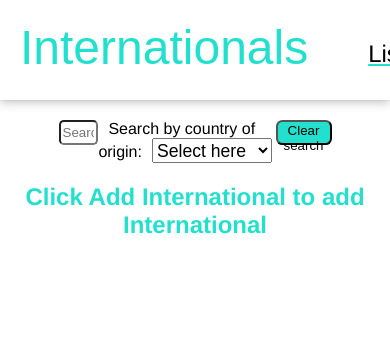
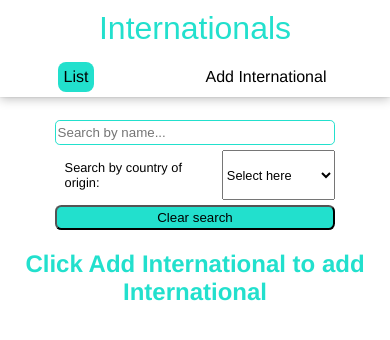
Before and after one commit to manojsatya/Internationals, a React (Create React App) app: page / in a window 390 px wide. Shown: the top 340 px of the page. Built offline with nearby package versions, Linux system fonts and the light colour scheme; no server answers.

Commit message:
Added responsiveness

```diff
--- a/src/components/Add.js
+++ b/src/components/Add.js
@@ -52,7 +52,7 @@ export default function Add() {
           </SelectStyled>
           <FormWarnings>{countryWarning}</FormWarnings>
         </section>
-        <button type="submit">Add</button>
+        <AddButtonStyled type="submit">Add</AddButtonStyled>
       </FormStyled>
     </AddPageStyled>
   );
@@ -86,8 +86,10 @@ const AddPageStyled = styled.div`
   margin-top: 120px;
 `;
 const InputStyled = styled.input`
-  width: 200px;
+  width: 180px;
   height: 30px;
+  border: 1px solid var(--colorTheme);
+  outline: none;
 `;
 
 const FormStyled = styled.form`
@@ -108,8 +110,13 @@ const SelectStyled = styled.select`
   height: 30px;
   outline: none;
   font-size: 1.1rem;
+  border: 1px solid var(--colorTheme);
 `;
 
 const FormWarnings = styled.p`
   color: red;
 `;
+
+const AddButtonStyled = styled.button`
+  background-color: var(--colorTheme);
+`;
--- a/src/components/Define.js
+++ b/src/components/Define.js
@@ -59,12 +59,16 @@ export default function Define() {
               </TableCell>
             </TableRow>
           </TableHead>
-          <TableBody className={classes.rows}>
+          <TableBody>
             {notFriendsList.map(member => (
-              <TableRow key={member._id}>
-                <TableCell align="center">{member.name}</TableCell>
-                <TableCell align="center">{member.country}</TableCell>
-                <TableCell align="center">
+              <TableRow key={member._id} className={classes.rows}>
+                <TableCell align="center" className={classes.cell}>
+                  {member.name}
+                </TableCell>
+                <TableCell align="center" className={classes.cell}>
+                  {member.country}
+                </TableCell>
+                <TableCell align="center" className={classes.cell}>
                   <button
                     className={classes.profileButton}
                     onClick={() => handleAddFriend(member)}
@@ -93,35 +97,61 @@ const DefinePageStyled = styled.div`
 `;
 const HeadlineStyled = styled.h2`
   text-align: center;
+  @media only screen and (max-width: 620px) {
+    font-size: 0.8rem;
+  }
 `;
 
 //Table styled using MaterialUI
 const useStyles = makeStyles({
   root: {
     width: "80%",
-    // overflowX: "auto",
     margin: "0 auto",
-    marginTop: "10px"
-  },
-  table: {
-    minWidth: 650
+    marginTop: "10px",
+    "@media(max-width: 450px)": {
+      textAlign: "center"
+    },
+    "@media(max-width: 400px)": {
+      fontSize: "0.6rem"
+    }
   },
   head: {
-    backgroundColor: "#22e0cd"
+    backgroundColor: "var(--colorTheme)"
   },
   headerFont: {
     fontSize: "1.2rem",
-    color: "white"
+    color: "white",
+    "@media(max-width: 820px)": {
+      fontSize: "1.0rem"
+    },
+    "@media(max-width: 450px)": {
+      fontSize: "0.7rem",
+      padding: "0"
+    }
   },
   rows: {
-    padding: "30px"
+    "&:hover": {
+      backgroundColor: "whitesmoke"
+    },
+    "@media(max-width: 820px)": {
+      display: "table-row"
+    }
+  },
+  cell: {
+    "@media(max-width: 450px)": {
+      fontSize: "0.6rem",
+      padding: "5px"
+    }
   },
   profileButton: {
-    backgroundColor: "#22e0cd",
+    backgroundColor: "var(--colorTheme)",
     borderRadius: "0.4rem",
     height: "25px",
     outline: "none",
-    width: "80px"
+    width: "80px",
+    "@media(max-width: 450px)": {
+      fontSize: "0.6rem"
+    }
   },
   addButton: {
     backgroundColor: "green",
--- a/src/components/GlobalStyles.js
+++ b/src/components/GlobalStyles.js
@@ -1,6 +1,11 @@
 import { createGlobalStyle } from "styled-components/macro";
 
 export default createGlobalStyle`
+
+:root{
+    --colorTheme: #22e0cd;
+}
+
 *, ::after, ::before{
     box-sizing: border-box;
 }
@@ -12,4 +17,5 @@ body{
 }
 
 
+
 `;
--- a/src/components/List.js
+++ b/src/components/List.js
@@ -33,7 +33,7 @@ export default function List() {
           value={search}
           onChange={event => setSearch(event.target.value)}
         />
-        <section>
+        <SelectSectionStyled>
           <LabelStyled>Search by country of origin:</LabelStyled>
           <SelectStyled
             onChange={event => setCountry(event.target.value)}
@@ -52,7 +52,7 @@ export default function List() {
             <option value="Portugal">Portugal</option>
             <option value="Argentina">Argentina</option>
           </SelectStyled>
-        </section>
+        </SelectSectionStyled>
         <ClearButtonStyled onClick={handleClearSearch}>
           Clear search
         </ClearButtonStyled>
@@ -88,30 +88,53 @@ export default function List() {
 
 const HeadlineStyled = styled.h2`
   text-align: center;
-  color: #22e0cd;
+  color: var(--colorTheme);
 `;
 
 const InputStyled = styled.input`
   height: 25px;
   width: 25%;
   border-radius: 0.3rem;
+  border: 1px solid var(--colorTheme);
+  @media only screen and (max-width: 620px) {
+    width: 80%;
+    margin: 0 auto;
+  }
 `;
 const LabelStyled = styled.label`
   margin: 10px;
+  @media only screen and (max-width: 620px) {
+    font-size: 0.8rem;
+  }
 `;
 const SelectStyled = styled.select`
   width: 120px;
-  height: 25px;
   outline: none;
   font-size: 1.1rem;
+  @media only screen and (max-width: 620px) {
+    font-size: 0.8rem;
+  }
+`;
+
+const SelectSectionStyled = styled.section`
+  @media only screen and (max-width: 620px) {
+    display: flex;
+    justify-content: space-around;
+    width: 80%;
+    margin: 5px auto;
+  }
 `;
 
 const ClearButtonStyled = styled.button`
-  background-color: #22e0cd;
+  background-color: var(--colorTheme);
   border-radius: 0.4rem;
   height: 25px;
   outline: none;
   width: 80px;
+  @media only screen and (max-width: 620px) {
+    margin: 0 auto;
+    width: 80%;
+  }
 `;
 
 const SearchBarStyled = styled.section`
@@ -121,4 +144,10 @@ const SearchBarStyled = styled.section`
   margin: 10px auto;
   width: 70%;
   margin-top: 120px;
+  @media only screen and (max-width: 768px) {
+    width: 90%;
+  }
+  @media only screen and (max-width: 620px) {
+    flex-direction: column;
+  }
 `;
--- a/src/components/NavBar.js
+++ b/src/components/NavBar.js
@@ -14,23 +14,41 @@ export default function NavBar() {
 }
 
 const NavBarStyled = styled.div`
+  @media only screen and (min-width: 768px) {
+    display: flex;
+    flex-direction: row;
+    justify-content: space-around;
+    margin: 20px;
+  }
+  margin: 5px;
   display: flex;
   flex-direction: row;
   justify-content: space-around;
-  margin: 20px;
 `;
 
 const NavLinkStyled = styled(NavLink)`
+  @media only screen and (min-width: 768px) {
+    text-decoration: none;
+    font-size: 1.5rem;
+    padding: 20px;
+    color: black;
+    &:hover {
+      text-decoration: underline;
+    }
+    &.active {
+      background-color: var(--colorTheme);
+      border-radius: 0.5rem;
+    }
+  }
   text-decoration: none;
-  font-size: 1.5rem;
-  padding: 20px;
+  font-size: 1rem;
+  padding: 6px;
   color: black;
   &:hover {
-    color: blue;
     text-decoration: underline;
   }
   &.active {
-    text-decoration: underline;
-    text-decoration-color: #22e0cd;
+    background-color: var(--colorTheme);
+    border-radius: 0.5rem;
   }
 `;
--- a/src/components/Profile.js
+++ b/src/components/Profile.js
@@ -51,12 +51,16 @@ export default function Profile() {
                 </TableCell>
               </TableRow>
             </TableHead>
-            <TableBody className={classes.rows}>
+            <TableBody>
               {friends.map(friend => (
-                <TableRow key={friend._id}>
-                  <TableCell align="center">{friend.name}</TableCell>
-                  <TableCell align="center">{friend.country}</TableCell>
-                  <TableCell align="center">
+                <TableRow key={friend._id} className={classes.rows}>
+                  <TableCell align="center" className={classes.cell}>
+                    {friend.name}
+                  </TableCell>
+                  <TableCell align="center" className={classes.cell}>
+                    {friend.country}
+                  </TableCell>
+                  <TableCell align="center" className={classes.cell}>
                     <button
                       className={classes.profileButton}
                       onClick={() => handleViewProfile(friend._id)}
@@ -85,7 +89,10 @@ const ProfileStyled = styled.div`
 `;
 const HeadlineStyled = styled.h2`
   text-align: center;
-  color: #22e0cd;
+  color: var(--colorTheme);
+  @media only screen and (max-width: 620px) {
+    font-size: 1.2rem;
+  }
 `;
 
 const DetailsStyled = styled.section`
@@ -95,34 +102,76 @@ const DetailsStyled = styled.section`
   margin: auto 20px;
   h3 {
     margin: 10px;
+    @media only screen and (max-width: 620px) {
+      font-size: 0.8rem;
+    }
   }
 `;
 
 const useStyles = makeStyles({
   root: {
     width: "80%",
-    // overflowX: "auto",
     margin: "0 auto",
-    marginTop: "10px"
-  },
-  table: {
-    minWidth: 650
+    marginTop: "10px",
+    "@media(max-width: 450px)": {
+      textAlign: "center"
+    },
+    "@media(max-width: 400px)": {
+      fontSize: "0.6rem"
+    }
   },
   head: {
-    backgroundColor: "#22e0cd"
+    backgroundColor: "var(--colorTheme)"
   },
   headerFont: {
     fontSize: "1.2rem",
-    color: "white"
+    color: "white",
+    "@media(max-width: 820px)": {
+      fontSize: "1.0rem"
+    },
+    "@media(max-width: 450px)": {
+      fontSize: "0.7rem",
+      padding: "0"
+    }
   },
   rows: {
-    padding: "30px"
+    "&:hover": {
+      backgroundColor: "whitesmoke"
+    },
+    "@media(max-width: 820px)": {
+      display: "table-row"
+    }
+  },
+  cell: {
+    "@media(max-width: 450px)": {
+      fontSize: "0.6rem",
+      padding: "5px"
+    }
   },
   profileButton: {
-    backgroundColor: "#22e0cd",
+    backgroundColor: "var(--colorTheme)",
     borderRadius: "0.4rem",
     height: "25px",
     outline: "none",
+    width: "80px",
+    "@media(max-width: 450px)": {
+      fontSize: "0.6rem"
+    }
+  },
+  addButton: {
+    backgroundColor: "green",
+    borderRadius: "0.4rem",
+    height: "25px",
+    outline: "none",
+    color: "white",
+    width: "80px"
+  },
+  deleteButton: {
+    backgroundColor: "red",
+    borderRadius: "0.4rem",
+    height: "25px",
+    outline: "none",
+    color: "black",
     width: "80px"
   }
 });
--- a/src/components/Title.js
+++ b/src/components/Title.js
@@ -13,10 +13,16 @@ export default function Title() {
 
 const HeaderStyled = styled.section`
   font-family: sans-serif;
-  color: #22e0cd;
-  font-size: 3rem;
+  color: var(--colorTheme);
   text-align: center;
-  margin: 20px;
+  @media only screen and (min-width: 768px) {
+    font-size: 3rem;
+    margin: 20px;
+    padding: 0;
+  }
+
+  font-size: 2rem;
+  margin: 10px;
   padding: 0;
 `;
 
@@ -25,9 +31,13 @@ const TitleStyled = styled.div`
   background-color: white;
   top: 0;
   display: flex;
-  flex-direction: row;
-  justify-content: space-between;
+  width: 100%;
   box-shadow: 0 0 2px rgba(0, 0, 0, 0.15), 0 2px 10px rgba(0, 0, 0, 0.25);
-  width: 100%;
-  height: 100px;
+  @media only screen and (min-width: 768px) {
+    flex-direction: row;
+    justify-content: space-between;
+    height: 100px;
+  }
+  flex-direction: column;
+  box-shadow: 0 0 2px rgba(0, 0, 0, 0.15), 0 2px 10px rgba(0, 0, 0, 0.25);
 `;
```
Also changed, not shown: src/components/Table.js (+44 -17 lines).
